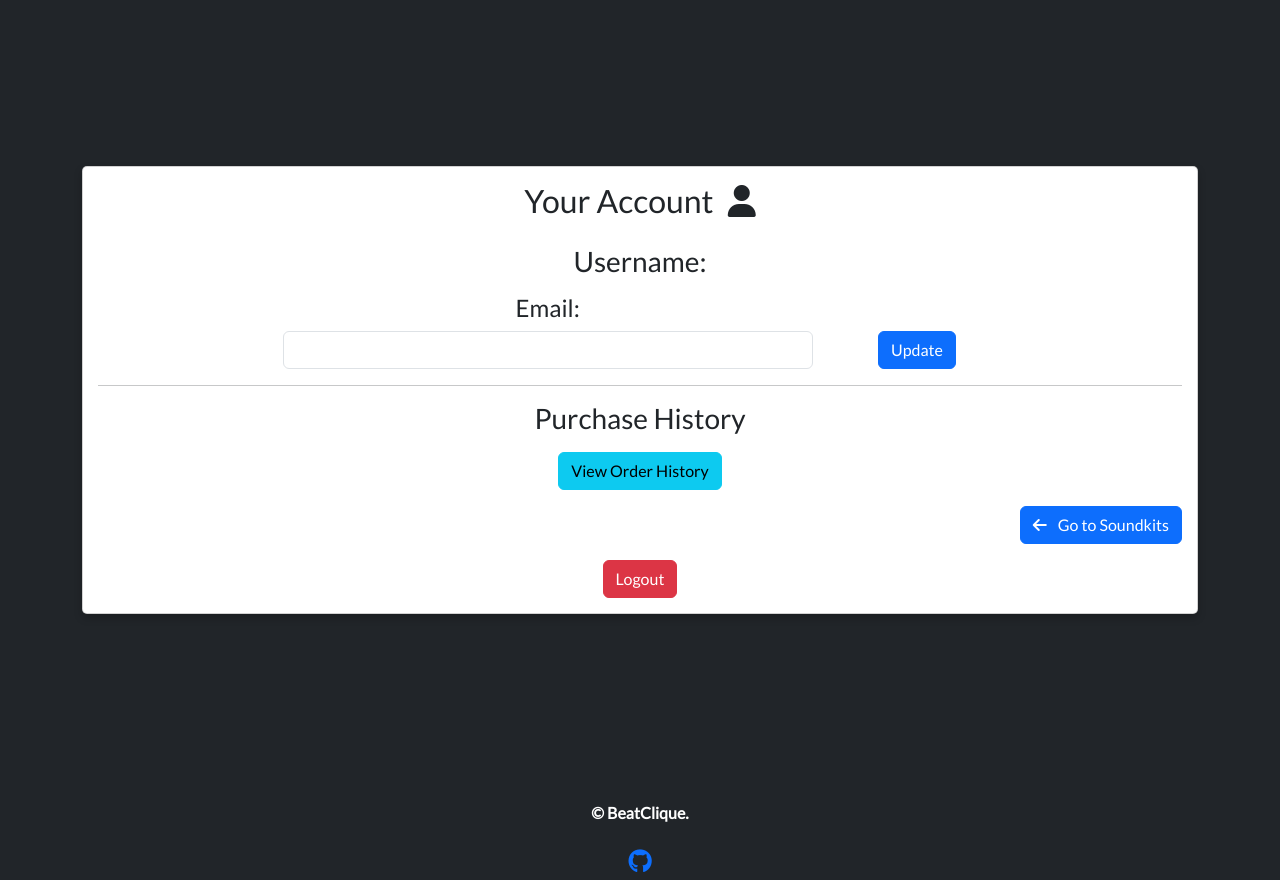
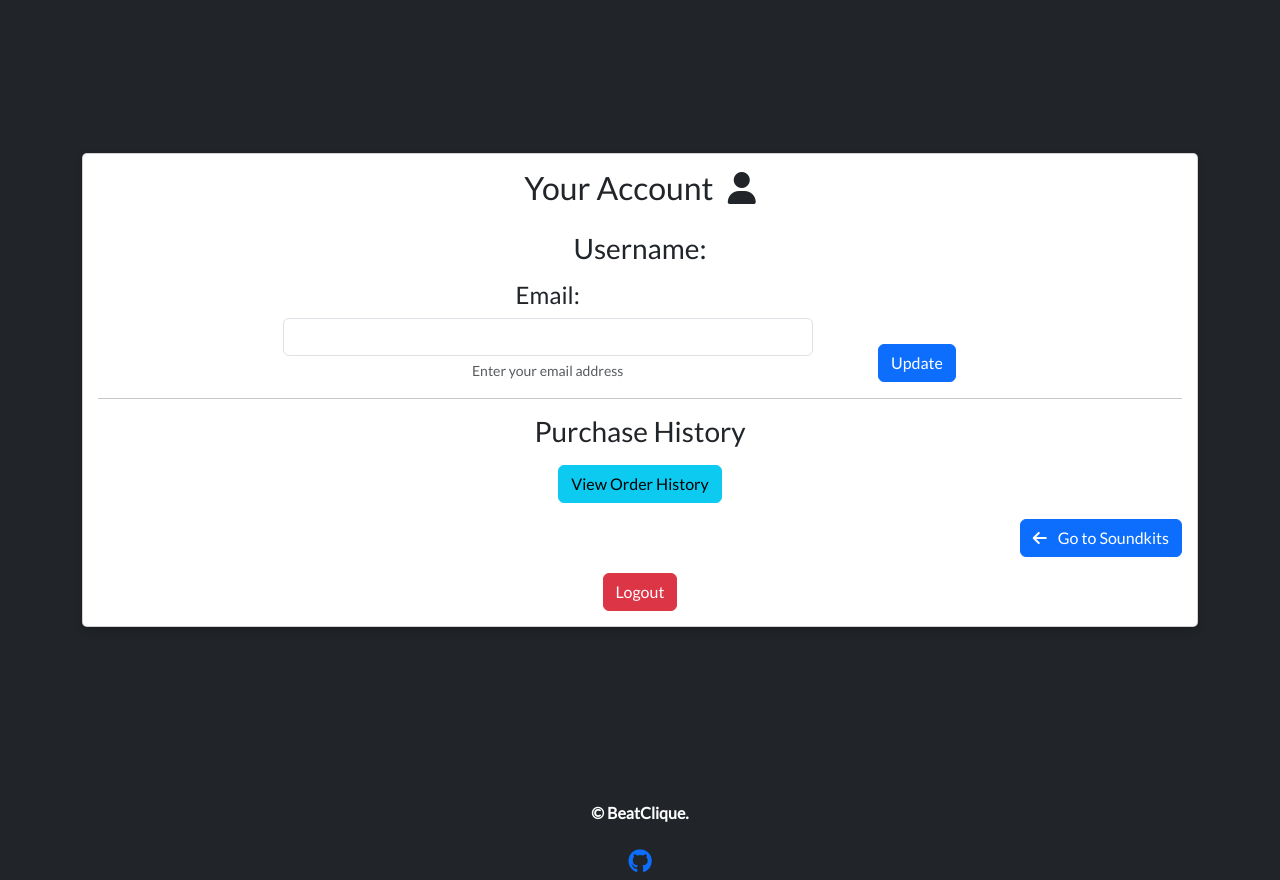
Before and after one commit to CroftsDeveloper/BeatClique_V1, a Django app: template accounts/templates/accounts/account.html in a window 1280 px wide. Shown: the part 96-976 px from the top of the page. Run offline with Django 5.2, Linux system fonts and the light colour scheme; the template is opened without the code that fills it, so the values that code supplies are empty; parts of the project's set-up code (start-up, migrations or seed data) failed here and were passed over; some libraries are stand-ins or nearby versions.

Commit message:
Refactor account.html as per HTML validator suggestion
-Added element with id="emailHelp" for accessibility

```diff
--- a/accounts/templates/accounts/account.html
+++ b/accounts/templates/accounts/account.html
@@ -37,6 +37,7 @@
                             <div class="col-md-6">
                                 <label for="email" class="h4">Email:</label>
                                 <input type="email" id="email" name="email" class="form-control" value="{{ request.user.email }}" aria-describedby="emailHelp">
+                                <div id="emailHelp" class="form-text">Enter your email address</div>
                             </div>
                             <div class="col-md-2 align-self-end">
                                 <button type="submit" class="btn btn-primary btn-block">Update</button>
```
